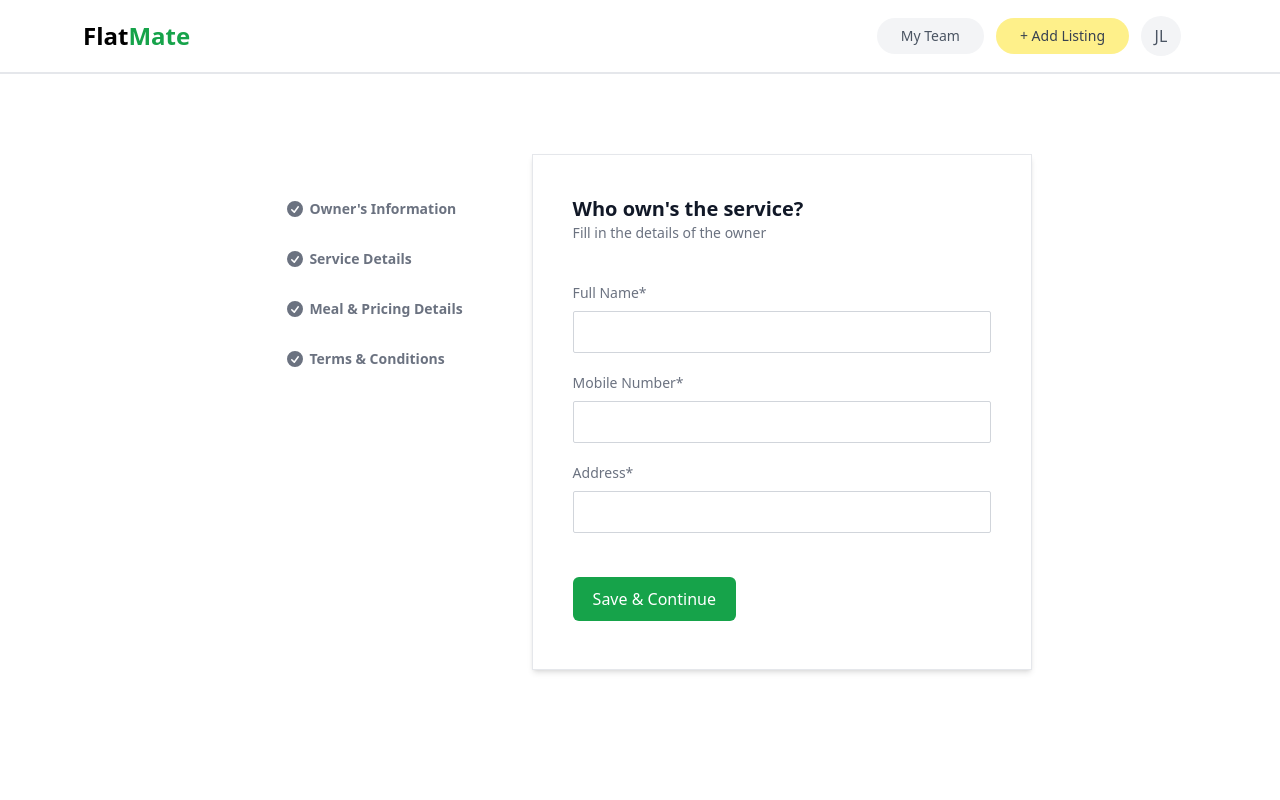
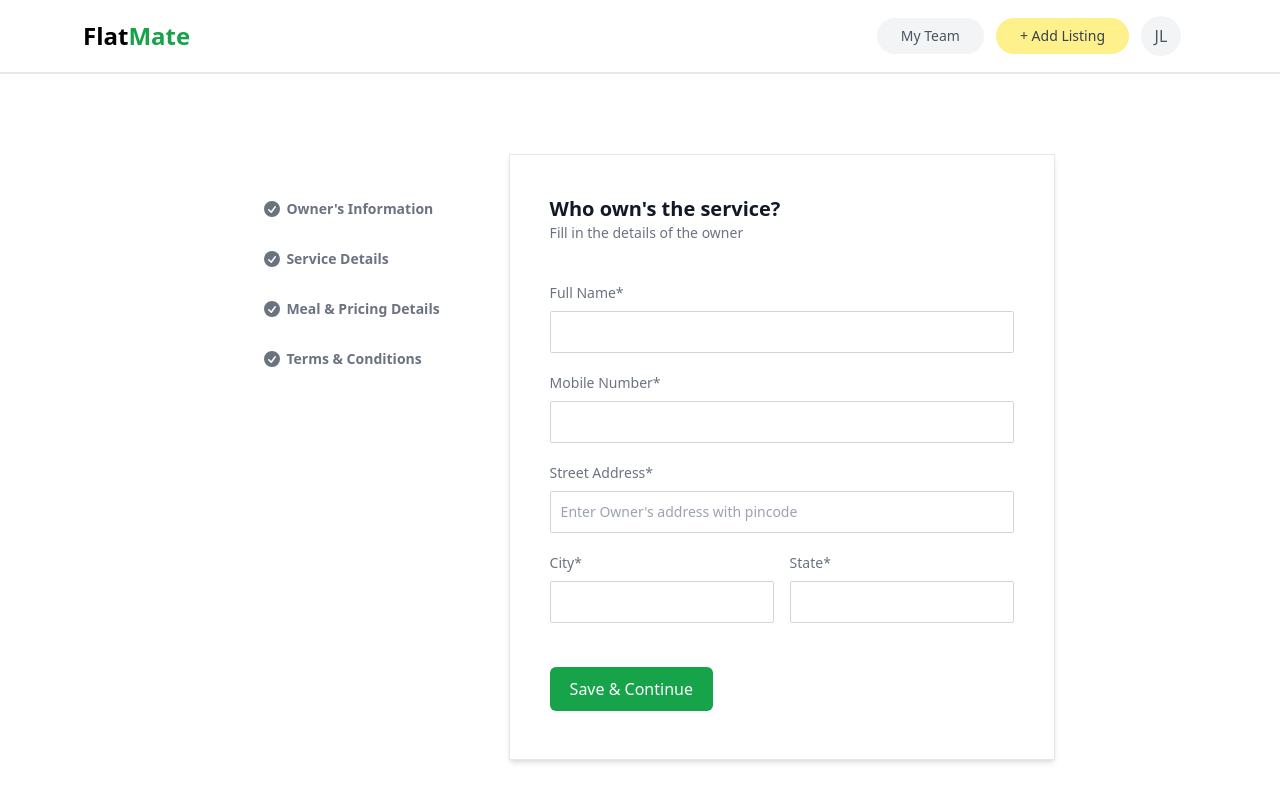
Before and after one commit to prerna351/MealMatch, a React (Vite) app in the folder frontend/: page /LocalProviderForm in a window 1280 px wide. Built offline with nearby package versions, Linux system fonts and the light colour scheme.

Commit message:
added new input fields

```diff
--- a/frontend/src/components/Forms/OwnersDetails.jsx
+++ b/frontend/src/components/Forms/OwnersDetails.jsx
@@ -11,9 +11,13 @@ export const OwnersDetailsForm = () => {
       </div>
       <InputBox label={"Full Name*"} type={"text"} placeholder={""}></InputBox>
       <InputBox label={"Mobile Number*"} type={"text"} placeholder={""}></InputBox>
-      <InputBox label={"Address*"} type={"text"} placeholder={""}></InputBox>
+      <InputBox label={"Street Address*"} type={"text"} placeholder={"Enter Owner's address with pincode"}></InputBox>
+        <div className='w-full flex gap-4'>
+          <InputBox label={"City*"} type={"text"} placeholder={""}></InputBox>
+          <InputBox label={"State*"} type={"text"} placeholder={""}></InputBox>
+        </div>
       <div className='mt-6'>
-      <Button label={"Save & Continue"}></Button>
+      <Button label={"Save & Continue"} onClick={()=>{}}></Button>
       </div>
     </div>
   );
```
